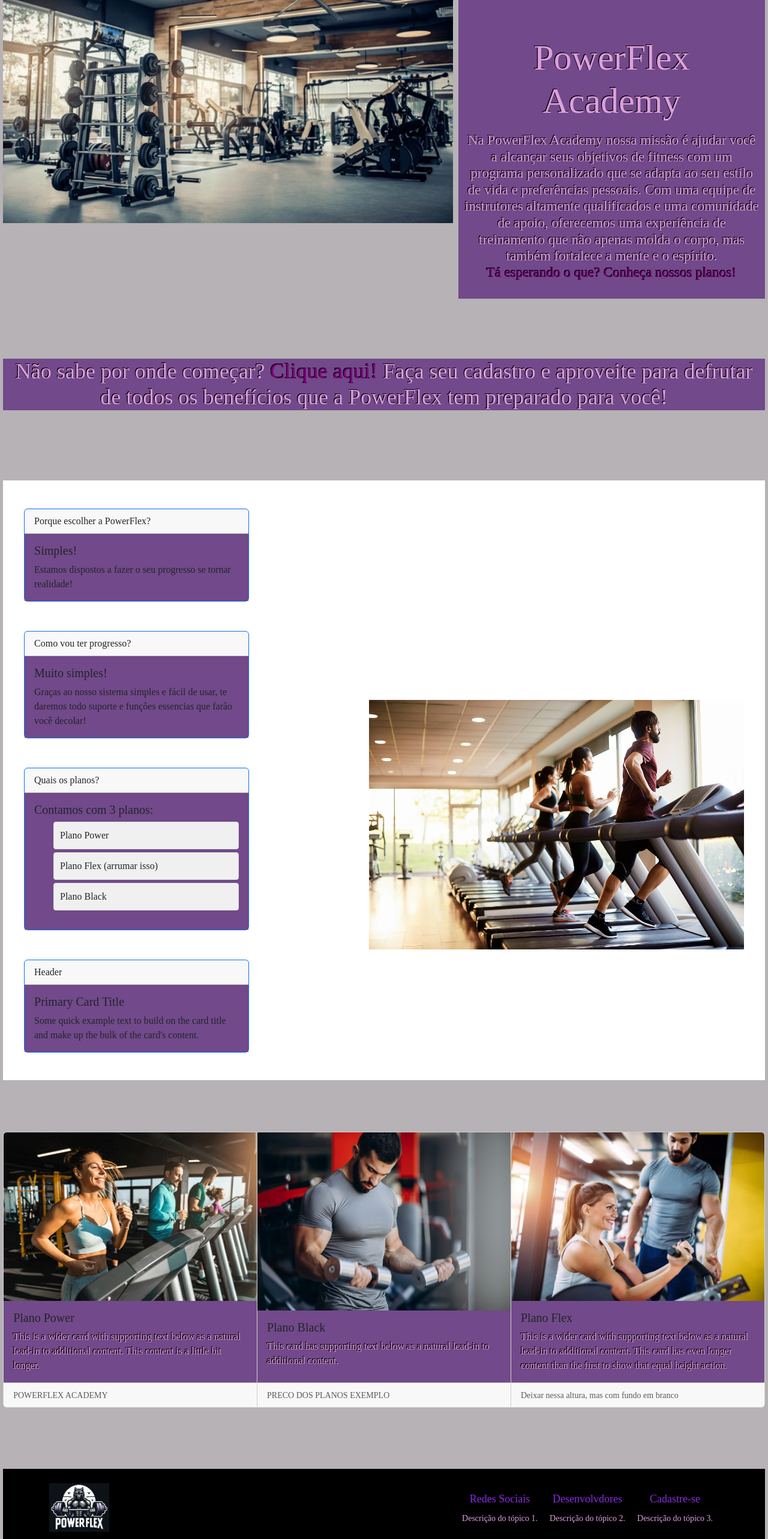
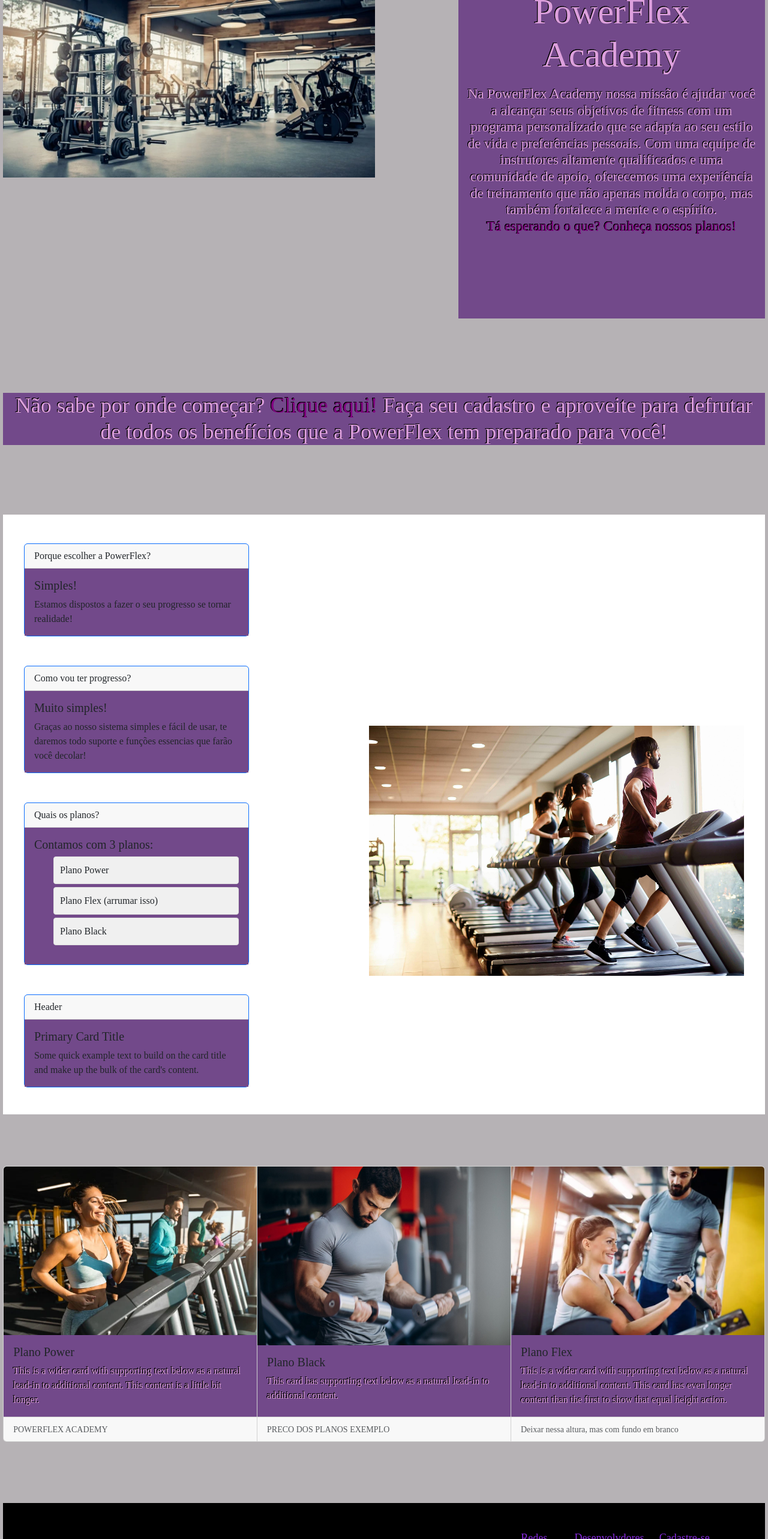
Before and after one commit to Heriwill/tcc_cods4, a React (Vite) app: page / in a window 1280 px wide. Shown: the part 234-2800 px from the top of the page at 60% size. Built offline with nearby package versions, Linux system fonts and the light colour scheme.

Commit message:
Ajustes com %

```diff
--- a/src/pages/Home/home.css
+++ b/src/pages/Home/home.css
@@ -1,7 +1,11 @@
 #imgtopo{
     margin-left: -1.2%;
-    height: 500px;
-    margin-top: 15px;
+    height: 60%;
+    width: 50%;
+    margin-top: 2%;
+    --margin-left: -1.2%;
+    --height: 500px;
+    --margin-top: 15px;
     --border-radius: 10px;
     --border-style: outset;
     --border-color: white;
@@ -15,12 +19,16 @@
     --margin: fixed;
     display: block;
   --border-block: 50px dashed red;
-    padding: 5% 10px 10% ;
+    --padding: 5% 10px 10% ;
+    padding: 5% 1% 10% ;
+
     margin-left: 60%;
     margin-right: -1.2%;
     margin-top: -30.2%;
-    margin-bottom: 100px;
-    height: 500px;
+    margin-bottom: 10%;
+    --margin-bottom: 100px;
+    height: 50%;
+    --heght:500px
     text-decoration: none;
     color: plum;
     --border-radius: 10px;
@@ -127,9 +135,11 @@
 
 #imgmeio{
     width: 50%;
-    margin-top: -610px;
+    margin-top: -65%;
+    --margin-top: -610px;
     margin-left: 48%;
-    margin-bottom: 200px;
+    margin-bottom: 2%;
+    --margin-bottom: 200px;
     --border-radius: 10px;
     --border-style: solid;
     --border-width: 5px;
@@ -227,13 +237,15 @@ footer {
     margin-bottom: -1.5%;
     --border-style: solid;
     --border-color: rgb(114, 73, 138);
-    padding: 20px 0;
+    padding: 2% 0;
+   --padding: 20px 0;
     text-align: center;
     --clear:both;
   }
 
   .container {
-    max-width: 1200px;
+    max-width: 50%;
+    --max-width: 1200px;
     margin: 0 auto;
     display: flex;
     justify-content: space-between;
@@ -241,7 +253,8 @@ footer {
   }
 
   .footerlogo img {
-    max-width: 100px;
+    max-width: 10%;
+    --max-width: 100px;
     --border-style: double;
     --border-color: blueviolet;
   }
@@ -249,18 +262,20 @@ footer {
   .columns {
     display: flex;
     justify-content: space-between;
-
-    margin-top: 20px;
+    margin-top: 2%;
+    --margin-top: 20px;
   }
 
   .column {
     flex: 1;
     margin: 0 10px;
+    --margin: 0 1%;
   }
 
   .column h3 {
     font-size: 18px;
-    margin-bottom: 10px;
+    margin-bottom: 10%;
+    --margin-bottom: 10px;
     color: blueviolet;
   }
 
```
